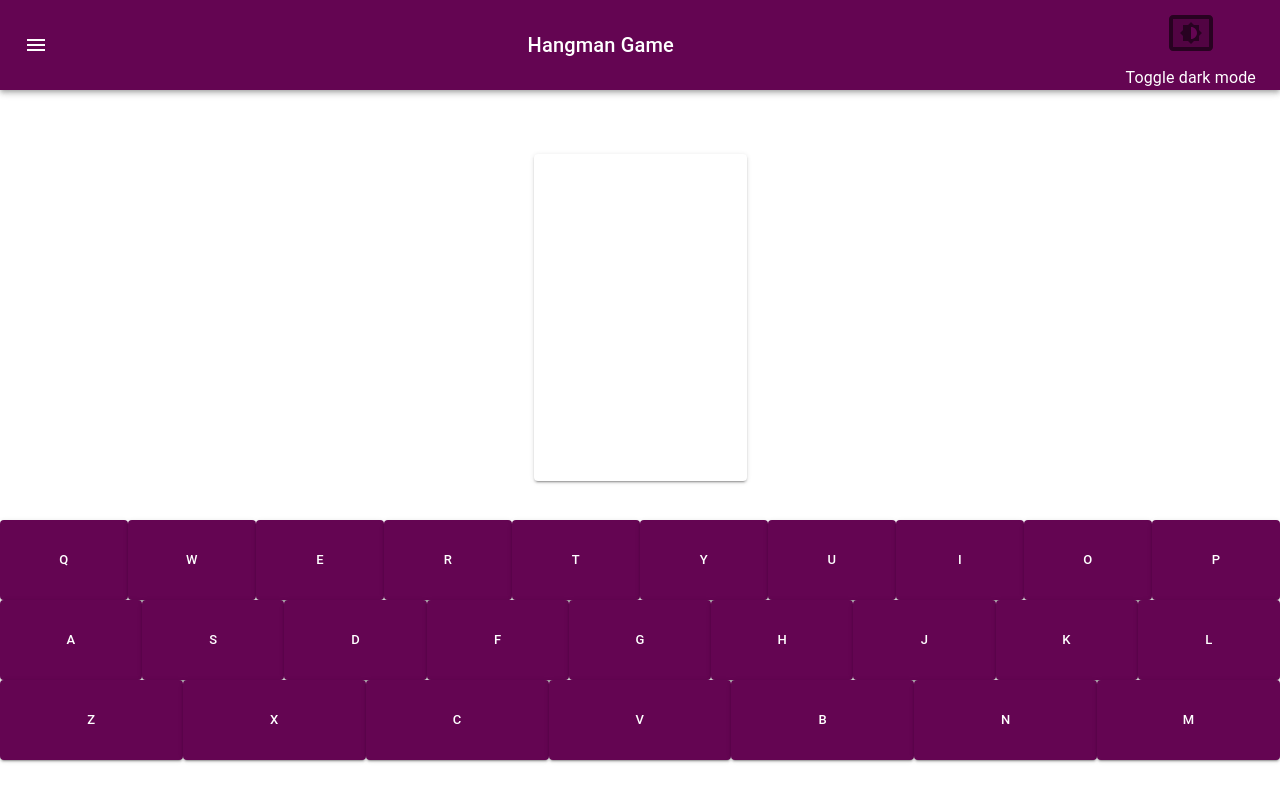
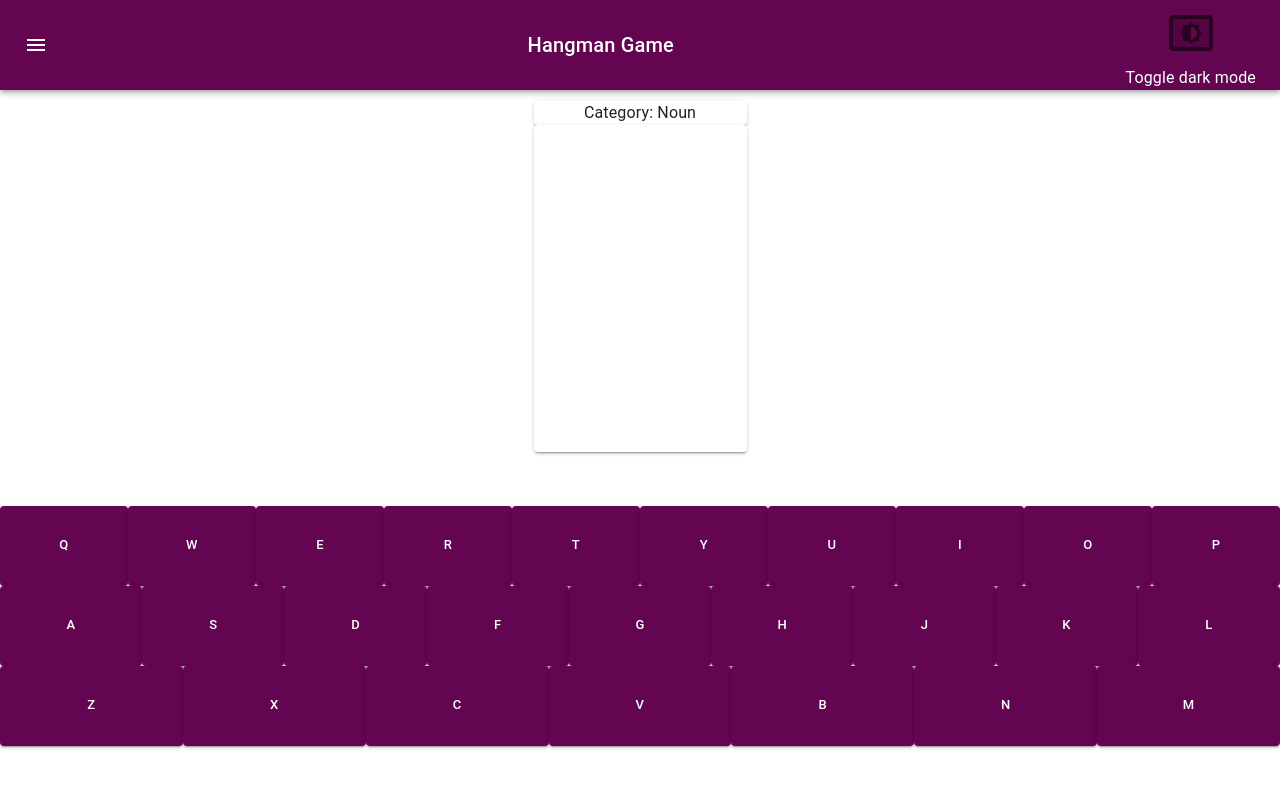
Before and after one commit to elemat28/hangmangameinreact, a React (Create React App) app: page / in a window 1280 px wide. Built offline with nearby package versions, Linux system fonts and the light colour scheme; no server answers.

Commit message:
Keyboard stuck to bottom of view

```diff
--- a/src/App.jsx
+++ b/src/App.jsx
@@ -90,7 +90,7 @@ function App() {
       className="App"
       style={{
         width: window.innerWidth,
-        height: window.innerHeight - heightOfHeader,
+        height: window.innerHeight,
       }}
     >
       <ThemeProvider theme={theme}>
@@ -103,18 +103,31 @@ function App() {
             }
           ></MobileAppBar>
         </header>
-        <main>
+        <main
+          style={{
+            width: window.innerWidth,
+            height: window.innerHeight - heightOfHeader,
+          }}
+        >
           <div className="HangmanGame">
+            <div className="adaptive-ui">
+              <div className="adaptive-ui-header">
                 <Paper className="hangman-word" elevation={3}>
                   <Word arrayOfCharacters={gameState.currentWord} />
                 </Paper>
-
+                <div className="game-word-tip">
+                  <Paper elevation={2}>Category: Noun</Paper>
+                </div>
+              </div>
+              <div className="adaptive-ui-content">
                 <Paper id="hanganPaper" elevation={2}>
                   <HangmanImage
                     NumberOfLinesToDraw={gameState.incorrectGueeses}
                     heightPx={window.innerHeight * 0.4}
                   />
                 </Paper>
+              </div>
+            </div>
             <div className="keyboard-div">
               <OnScreenKeyboard
                 buttonUseFunction={keyPressCallback}
```
Lines whose indentation alone changed are shown as unchanged.
